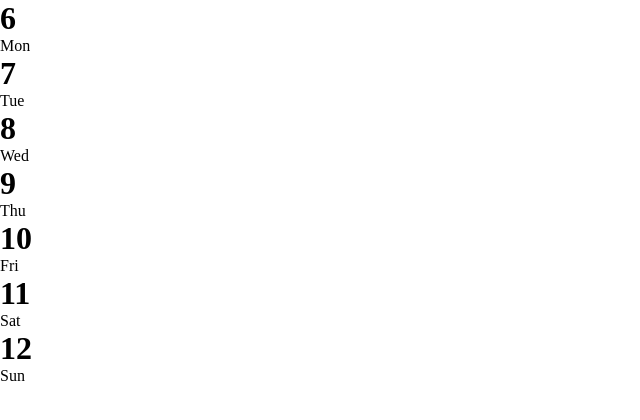
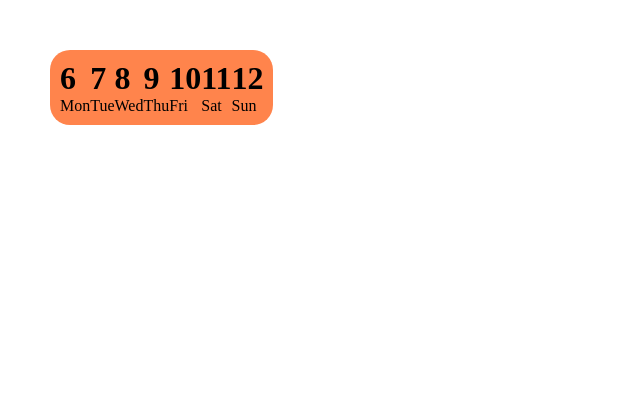
Before and after one commit to eikon-frontend-students/imd2-exercice-hebdomadaire-5-Yelyzy, a website built with Parcel: page src/index.html in a window 1280 px wide. Shown: the whole page, without its empty margins (0-640 px from the left). Built offline with nearby package versions, Linux system fonts and the light colour scheme.

Commit message:
realitation du css pour class.wrapper

```diff
--- a/src/css/main.css
+++ b/src/css/main.css
@@ -12,3 +12,16 @@ img,
 video {
   display: block;
 }
+
+body {
+  display: flex;
+  padding: 50px;
+}
+
+.wrapper {
+  display: flex;
+  padding: 10px;
+  align-items: center;
+  border-radius: 20px;
+  background: #ff844c;
+}
```
